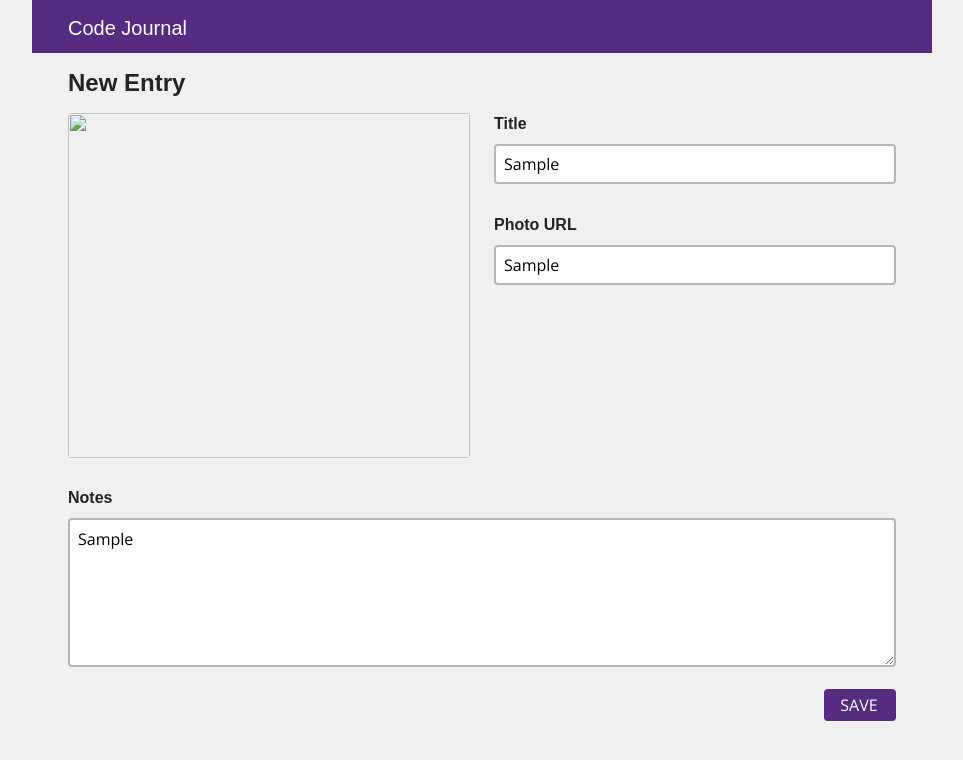
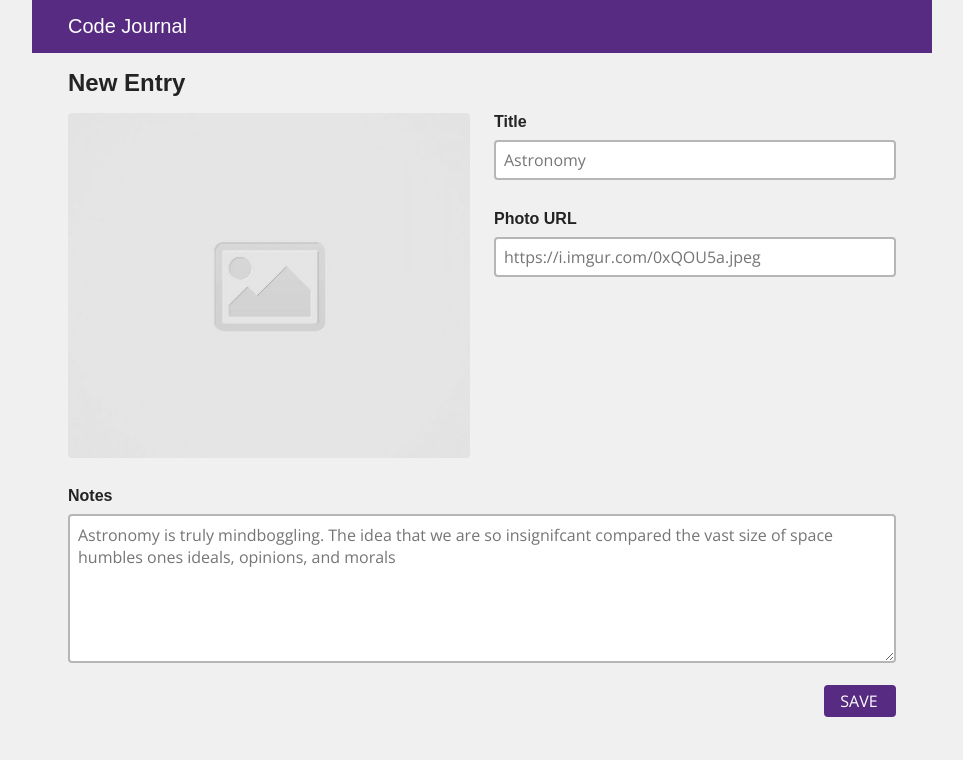
Before and after one commit to OSAdams/code-journal, a website: page index.html in a window 1280 px wide. Both pictures are taken after typing "Sample", "Sample", "Sample" into the empty fields and a click on the input "SAVE". Shown: the whole page, without its empty margins (158-1121 px from the left). Drawn offline with nearby package versions, Linux system fonts and the light colour scheme; a web font is replaced by a local one.

Commit message:
remade data a const variable. add functionality to submit eventlistener. #1

```diff
--- a/css/styles.css
+++ b/css/styles.css
@@ -8,7 +8,6 @@ h1.header-text {
   font-size: 20px;
   font-style: normal;
   font-weight: 400;
-  line-height: 27px;
   text-align: left;
   color: #fff;
   padding-top: 15px;
@@ -29,7 +28,6 @@ label {
   font-size: 16px;
   font-style: normal;
   font-weight: 600;
-  line-height: 22px;
   text-align: left;
 }
 
@@ -45,7 +43,6 @@ textarea {
   font-size: 16px;
   font-style: normal;
   font-weight: 400;
-  line-height: 22px;
 }
 
 textarea {
--- a/index.html
+++ b/index.html
@@ -42,7 +42,7 @@
         <form id="entry-form">
           <div class="flex row">
             <div class="column-half">
-              <img class="journal-image" src="./images/placeholder-image-square.jpg" />
+              <img class="journal-image" id="journal-image" src="./images/placeholder-image-square.jpg" />
             </div>
             <div class="column-half flex flex-col">
               <label class="title" for="title">Title</label>
--- a/js/data.js
+++ b/js/data.js
@@ -1,6 +1,6 @@
 /* exported data */
 
-var data = {
+const data = {
   view: 'entry-form',
   entries: [],
   editing: null,
--- a/js/main.js
+++ b/js/main.js
@@ -2,7 +2,7 @@
 /* exported data */
 
 const $inputForm = document.querySelector('#entry-form');
-const $imageHolder = document.querySelector('.journal-image');
+const $imageHolder = document.querySelector('#journal-image');
 
 $inputForm.addEventListener('input', event => {
   if (event.target.getAttribute('id') === 'image-url') {
@@ -18,6 +18,7 @@ $inputForm.addEventListener('submit', event => {
     notes: event.target[2].value,
     entryId: data.nextEntryId++
   };
-  // eslint-disable-next-line
-  console.log(journalEntry);
+  data.entries.unshift(journalEntry);
+  $imageHolder.setAttribute('src', './images/placeholder-image-square.jpg');
+  $inputForm.reset();
 });
```
